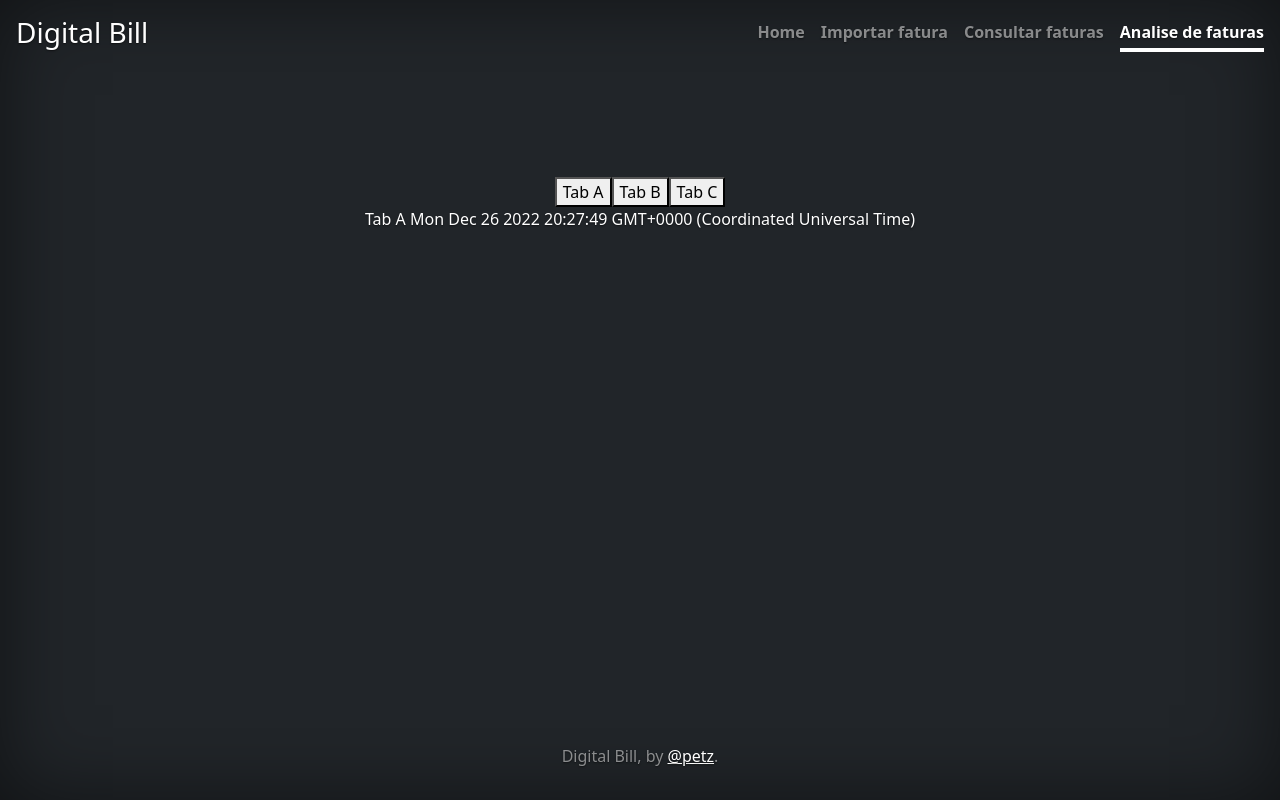
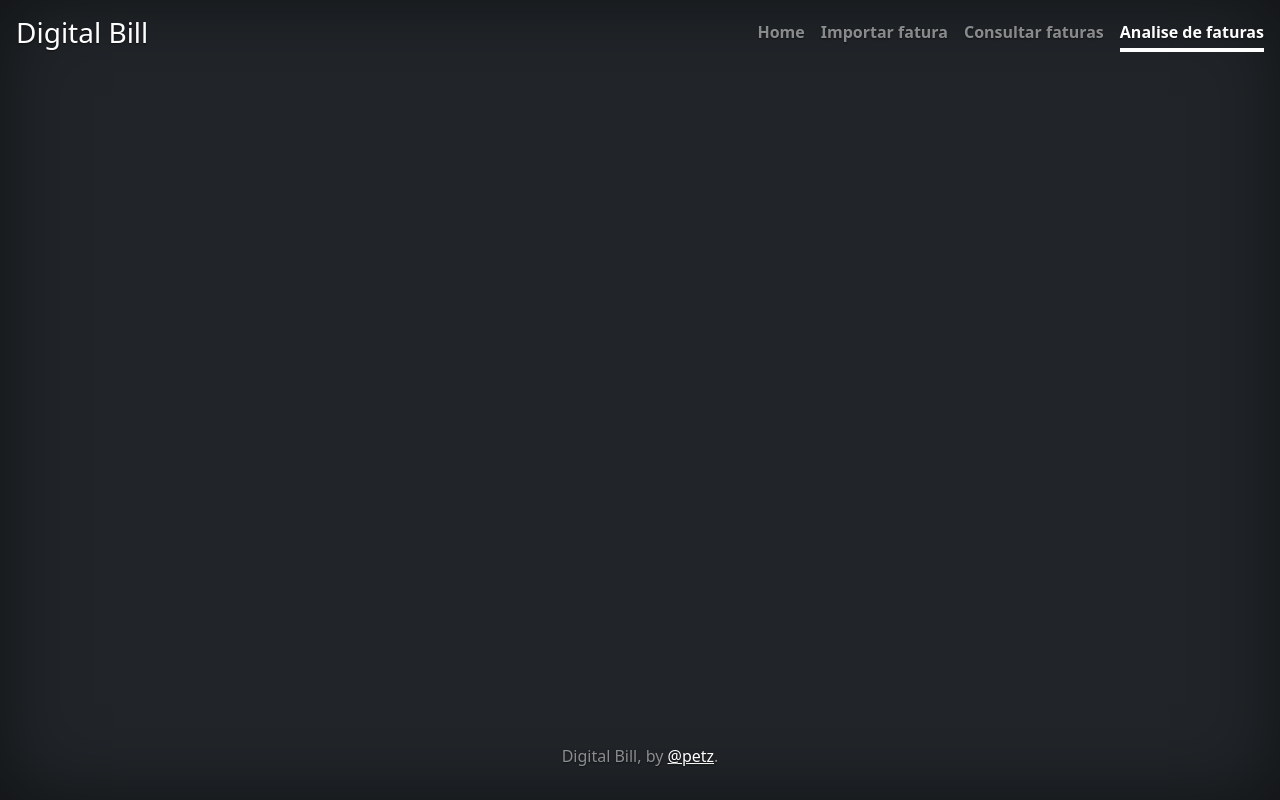
Before and after one commit to GabrielPetz/digital-bill-vue, a Vue app: page /analytics in a window 1280 px wide. Built offline with nearby package versions, Linux system fonts and the light colour scheme.

Commit message:
Code refactor. Removing useless code and packages.
Signed-off-by: Petz <gabriel.santana@jointecnologia.com.br>

```diff
--- a/package.json
+++ b/package.json
@@ -14,7 +14,6 @@
     "bootstrap-icons": "^1.10.2",
     "core-js": "^3.8.3",
     "highcharts": "^10.3.2",
-    "jquery": "^3.6.1",
     "vue": "^3.2.13",
     "vue-router": "^4.1.6"
   },
--- a/src/App.vue
+++ b/src/App.vue
@@ -26,7 +26,6 @@ export default {
 </script>
 
 <style>
-
 .h-full {
   height: -webkit-fill-available;
 }
--- a/src/components/billReport/forms/ViewBillForm.vue
+++ b/src/components/billReport/forms/ViewBillForm.vue
@@ -27,6 +27,7 @@
 
 <script>
 import digitalBillApi from "@/services/api";
+import Extractor from '@/utils/extractors.js';
 
 export default {
     name: 'ViewBillForm',
@@ -42,7 +43,6 @@ export default {
     },
     methods: {
         query() {
-            console.log("click query")
             this.$emit("getQueryEvent", {
                 selectedBill: this.selectedBill,
                 selectedCategories: this.selectedCategories,
@@ -51,11 +51,13 @@ export default {
         },
         async getBills() {
             const response = await digitalBillApi.get('/api/bill/')
-                .then(response => this.bills = response.data)
+                .then(response => this.bills = response.data);
+            // this.bills = Extractor.extractDataToSelectFormat(this.bills, 'tag', 'name')
         },
         async getCategories() {
             const response = await digitalBillApi.get('/api/category/')
                 .then(response => this.categories = response.data)
+            // this.categories = Extractor.extractDataToSelectFormat(this.categories, 'tag', 'name')
         }
     },
     created() {
--- a/src/main.js
+++ b/src/main.js
@@ -2,18 +2,14 @@ import "bootstrap/dist/css/bootstrap.css"
 import "bootstrap/dist/css/bootstrap-grid.css"
 import "bootstrap-icons/font/bootstrap-icons.css"
 
-
 import { createApp } from 'vue'
 import App from './App.vue'
 import router from './router'
-// import store from './store'
-createApp(App)
-// .use(store)
-.use(router)
-.mount('#app')
 
-global.jQuery = require('jquery');
-var $ = global.jQuery;
-window.$ = $;
+const app = createApp(App)
+app.use(router)
+app.mount('#app')
+
+
 
 import "bootstrap/dist/js/bootstrap.js"
--- /dev/null
+++ b/src/utils/extractors.js
@@ -0,0 +1,15 @@
+class Extractors {
+
+    static extractDataToSelectFormat(data, idKey, textKey) {
+        let optData = new Array();
+        data.forEach((o) => {
+            optData = optData.concat({
+                id: o[idKey],
+                text: o[textKey]
+            });
+        });
+        return optData;
+    }
+}
+
+export default Extractors;
--- a/src/views/AnalytictsBill.vue
+++ b/src/views/AnalytictsBill.vue
@@ -1,45 +1,28 @@
 <template>
     <div>
-        <button @click="activeTabF('TabA')">Tab A</button>
-        <button @click="activeTabF('TabB')">Tab B</button>
-        <button @click="activeTabF('TabC')">Tab C</button>
-        <br>
-        <component :is="activeTab" :if="renderComponent" :now="now"></component>
+
     </div>
-
 </template>
 
 <script>
 import { reactive, toRefs } from '@vue/reactivity';
-import { provide } from "vue";
-import TabA from "./to_remove/TabA.vue"
-import TabB from "./to_remove/TabB.vue"
-import TabC from "./to_remove/TabC.vue"
 
 export default {
     name: "AnalytictsBillView",
-    components: {
-        TabA,
-        TabB,
-        TabC
-    },
-    methods: {
-        activeTabF(tab) {
-            this.activeTab = tab;
-        },
+    components: {},
+    data () {
+      return {}
     },
     setup() {
         const data = reactive({
-            activeTab: "TabA",
-            renderComponent: true,
-            now: new Date(),
+
         })
         return { ...toRefs(data) }
-    }
+    },
 
 }
 </script>
 
 <style>
-
+@import "vue-select/dist/vue-select.css";
 </style>
--- a/src/views/to_remove/TabA.vue
+++ /dev/null
@@ -1,39 +0,0 @@
-<template>
-  <span>Tab A {{ now }}</span>
-</template>
-
-<script>
-import { reactive, toRefs } from '@vue/reactivity'
-import { inject } from "vue";
-
-export default {
-  name: "TabA",
-  props: {
-    now: Date
-  },
-  setup(props, { slots }) {
-
-  },
-  beforeUnmount() {
-    // prevent memory leak
-    // clearInterval(this.interval)
-  },
-  created() {
-    // this.interval = setInterval(() => {
-    //   // Concise way to format time according to system locale.
-    //   // In my case this returns "3:48:00 am"
-
-    // }, 10)
-
-    // this.now = new Date(); // Intl.DateTimeFormat(navigator.language, {
-    //     hour: 'numeric',
-    //     minute: 'numeric',
-    //     second: 'numeric'
-    //   }).format()
-  }
-}
-</script>
-
-<style>
-
-</style>
--- a/src/views/to_remove/TabB.vue
+++ /dev/null
@@ -1,13 +0,0 @@
-<template>
-    <span>Tab B</span>
-  </template>
-
-  <script>
-  export default {
-    name: "TabB"
-  }
-  </script>
-
-  <style>
-
-  </style>
--- a/src/views/to_remove/TabC.vue
+++ /dev/null
@@ -1,13 +0,0 @@
-<template>
-    <span>Tab C</span>
-  </template>
-
-  <script>
-  export default {
-    name: "TabC"
-  }
-  </script>
-
-  <style>
-
-  </style>
```
Also changed, not shown: 1 other file (tests, documents, lock files or other folders).
